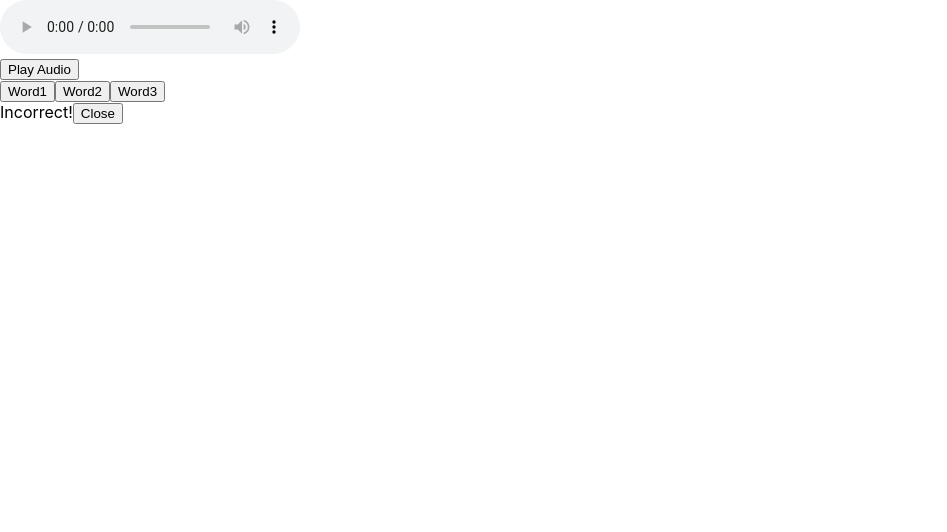
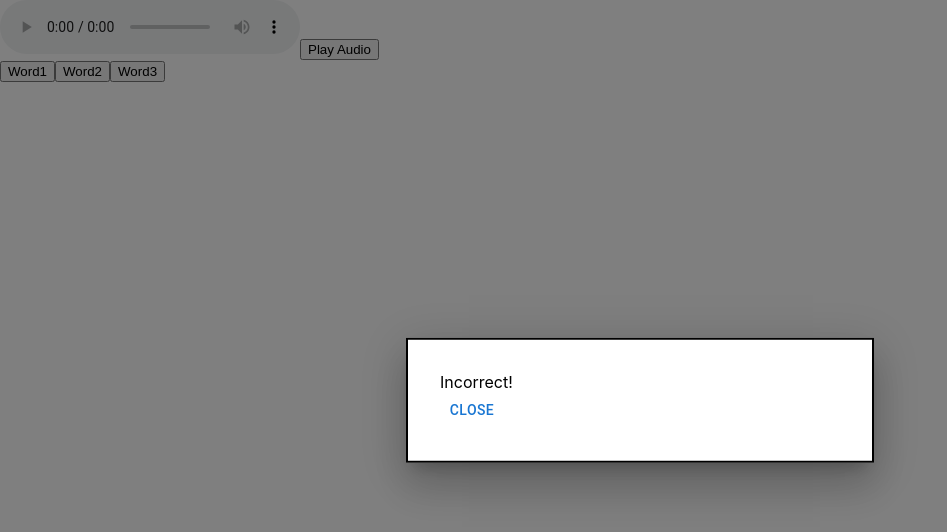
Before and after one commit to homeshw/speech_therapy, a React (Create React App) app: page / in a window 1280 px wide. Both pictures are taken after a click on the button "Word1". Shown: the top 532 px of the page, without its empty margins (0-947 px from the left). Built offline with nearby package versions, Linux system fonts and the light colour scheme.

Commit message:
with popup

```diff
--- a/package.json
+++ b/package.json
@@ -3,6 +3,9 @@
   "version": "0.1.0",
   "private": true,
   "dependencies": {
+    "@emotion/react": "^11.11.3",
+    "@emotion/styled": "^11.11.0",
+    "@mui/material": "^5.15.3",
     "@testing-library/jest-dom": "^5.17.0",
     "@testing-library/react": "^13.4.0",
     "@testing-library/user-event": "^13.5.0",
--- a/src/App.jsx
+++ b/src/App.jsx
@@ -1,15 +1,37 @@
 import React, { useState, useEffect } from 'react';
 import AudioPlayer from './AudioPlayer';
 import WordSelector from './WordSelector';
+import BasicModal from './Popup';
+import Box from '@mui/material/Box';
+import Button from '@mui/material/Button';
+import Typography from '@mui/material/Typography';
+import Modal from '@mui/material/Modal';
 import word1 from './audio_clips/word1.mp3';
 import word2 from './audio_clips/word2.mp3';
 import word3 from './audio_clips/word3.mp3';
 
+const style = {
+  position: 'absolute',
+  top: '50%',
+  left: '50%',
+  transform: 'translate(-50%, -50%)',
+  width: 400,
+  bgcolor: 'background.paper',
+  border: '2px solid #000',
+  boxShadow: 24,
+  p: 4,
+};
+
 const App = () => {
   const [selectedWord, setSelectedWord] = useState(null);
   const [currentClip, setCurrentClip] = useState({});
+  const [message, setMessage] = useState({});
   const [showPopup, setShowPopup] = useState(false);
   const [playAudio, setPlayAudio] = useState(false);
+  const [open, setOpen] = React.useState(false);
+  const handleOpen = () => setOpen(true);
+  const handleClose = () => setOpen(false);
+
   const audioClips = [
     { src: word1, correctWord: 'Word1' },
     { src: word2, correctWord: 'Word2' },
@@ -19,6 +41,7 @@ const App = () => {
 
   const selectRandomClip = () => {
     const randomIndex = Math.floor(Math.random() * audioClips.length);
+    console.log(randomIndex)
     return audioClips[randomIndex];
   };
 
@@ -28,27 +51,39 @@ const App = () => {
 
   const handleWordSelect = word => {
     setSelectedWord(word);
+    word === currentClip.correctWord ? setMessage('Correct!') : setMessage('Incorrect!')
     setShowPopup(true);
   };
 
   const handleClosePopup = () => {
     setShowPopup(false);
+    handleClose();
     setCurrentClip(selectRandomClip());
   };
 
-  const handlePlayButton = () => {
-    setPlayAudio(true);
-  };
 
   return (
     <div>
       <AudioPlayer src={currentClip.src} />
-      <button onClick={handlePlayButton}>Play Audio</button>
       <WordSelector words={words} onSelect={handleWordSelect} />
       {showPopup && (
         <div className="popup">
-          {selectedWord === currentClip.correctWord ? 'Correct!' : 'Incorrect!'}
-          <button onClick={handleClosePopup}>Close</button>
+
+          <Modal
+            open={true}
+            onClose={handleClose}
+          >
+            <Box sx={style}>
+              <div>{message}
+              </div>
+
+              <Button onClick={handleClosePopup}>Close</Button>
+
+            </Box>
+
+          </Modal>
+          {open}
+
         </div>
       )}
     </div>
--- a/src/AudioPlayer.jsx
+++ b/src/AudioPlayer.jsx
@@ -3,19 +3,24 @@ import React, { useEffect, useRef } from 'react';
 const AudioPlayer = ({ src, play }) => {
   const audioRef = useRef(null);
 
-  useEffect(() => {
-    if (play) {
-      audioRef.current.play();
-    } else {
-      audioRef.current.pause();
-    }
-  }, [play]);
+  // useEffect(() => {
+  //   if (play) {
+  //     audioRef.current.play();
+  //   } else {
+  //     audioRef.current.pause();
+  //   }
+  // }, [play]);
+
+  const handlePlayButton = () => {
+    audioRef.current.play();
+  };
 
   return (
     <div>
       <audio ref={audioRef} src={src} controls>
         Your browser does not support the audio element.
       </audio>
+      <button onClick={handlePlayButton}>Play Audio</button>
     </div>
   );
 };
```
Also changed, not shown: 2 other files (tests, documents, lock files or other folders).
